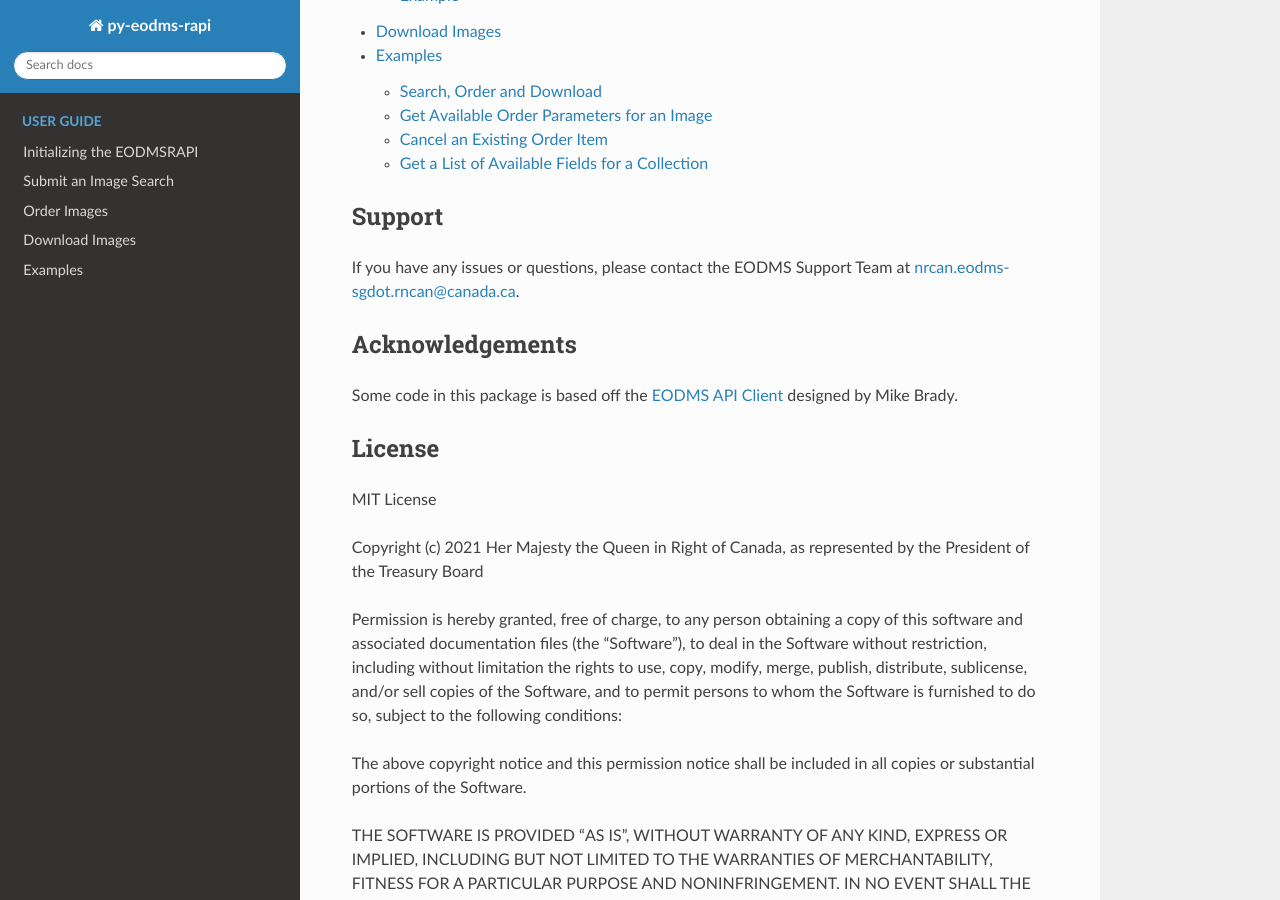
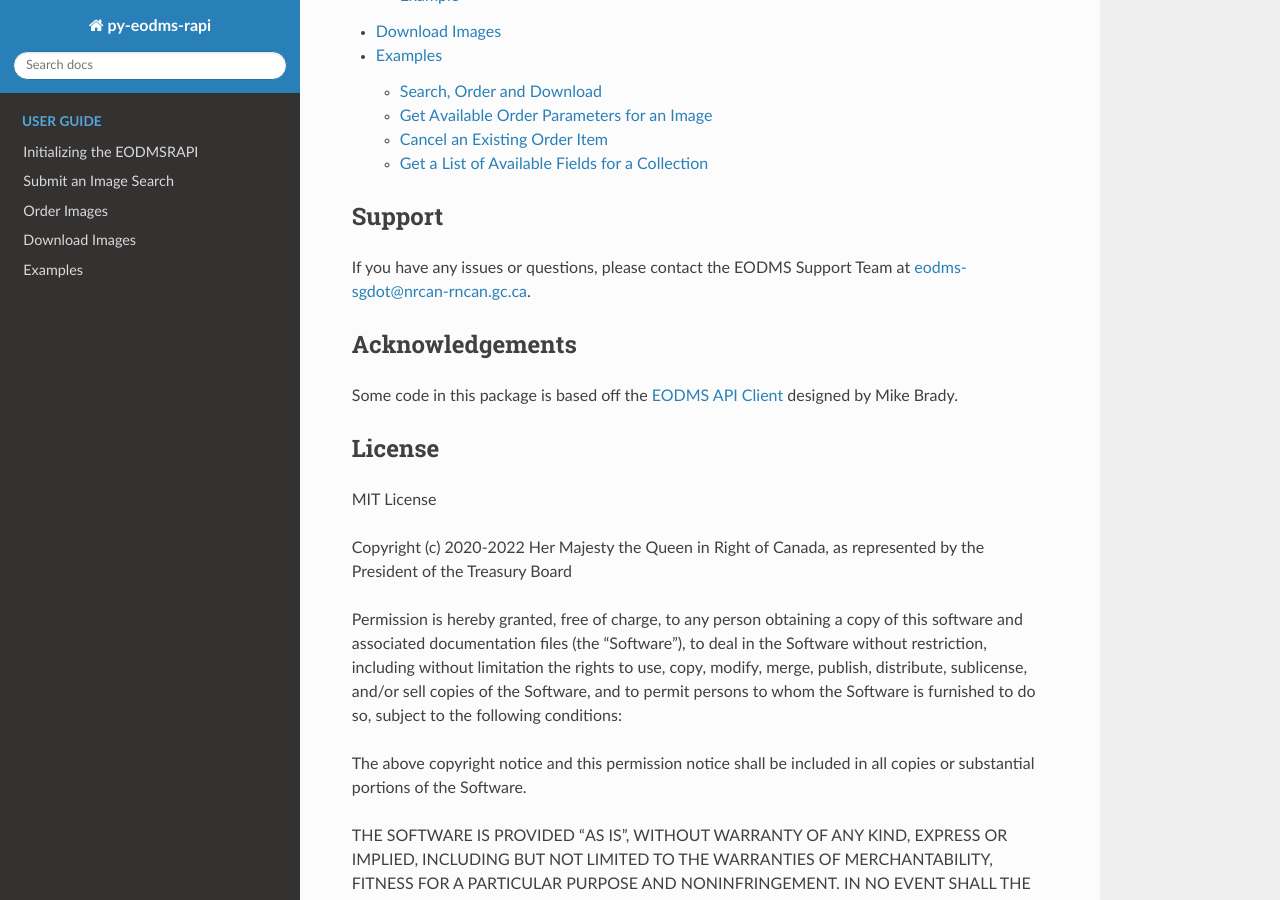
Before and after one commit to eodms-sgdot/py-eodms-rapi, a Sphinx documentation site: the page built from docs/index.rst, in a window 1280 px wide and 900 px high, scrolled down 2037 px. Built offline with Sphinx 7.4.7 and the Read the Docs theme 2.0.0, drawn with Linux system fonts in a browser that asks for light colours; pages that are not in the unit, such as notebooks, are missing from menus.

Commit message:
Update index.rst

```diff
--- a/docs/index.rst
+++ b/docs/index.rst
@@ -91,7 +91,7 @@
 Support
 -------
 
-If you have any issues or questions, please contact the EODMS Support Team at `nrcan.eodms-sgdot.rncan@canada.ca <mailto:nrcan.eodms-sgdot.rncan@canada.ca?subject=EODMS RAPI Client>`_.
+If you have any issues or questions, please contact the EODMS Support Team at `eodms-sgdot@nrcan-rncan.gc.ca <mailto:eodms-sgdot@nrcan-rncan.gc.ca?subject=EODMS RAPI Client>`_.
 
 Acknowledgements
 ----------------
@@ -103,7 +103,7 @@
 
 MIT License
 
-Copyright (c) 2021 Her Majesty the Queen in Right of Canada, as
+Copyright (c) 2020-2022 Her Majesty the Queen in Right of Canada, as
 represented by the President of the Treasury Board
 
 Permission is hereby granted, free of charge, to any person obtaining a
```
